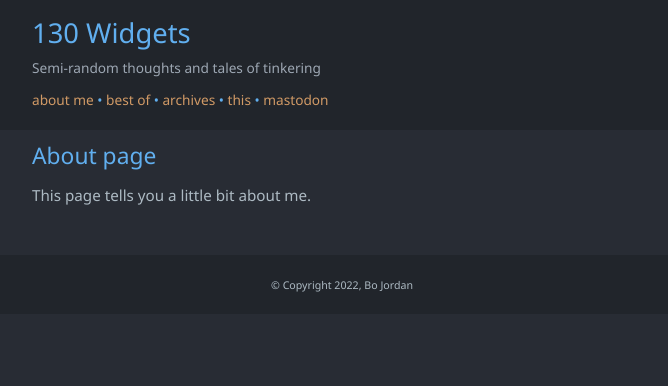
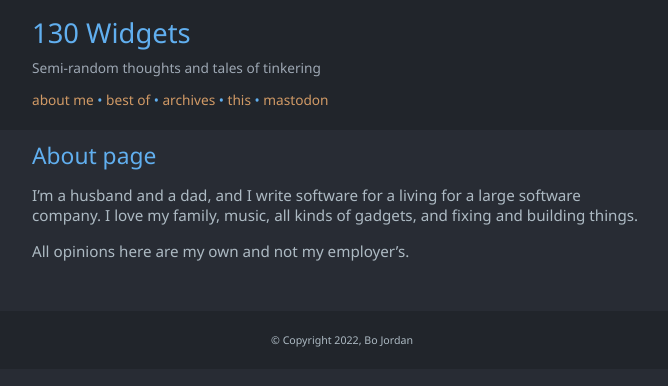
Before and after one commit to bojordan/bojordan.github.io, a Jekyll site: the page built from about.md, in a window 1280 px wide. Shown: the top 386 px of the page, without its empty margins (298-966 px from the left). Built offline with Jekyll 4.4.1, drawn with Linux system fonts in a browser that asks for light colours.

Commit message:
update about me

```diff
--- a/about.md
+++ b/about.md
@@ -4,4 +4,6 @@ title: About
 ---
 ## About page
 
-This page tells you a little bit about me.
+I'm a husband and a dad, and I write software for a living for a large software company. I love my family, music, all kinds of gadgets, and fixing and building things.
+
+All opinions here are my own and not my employer's.
```
